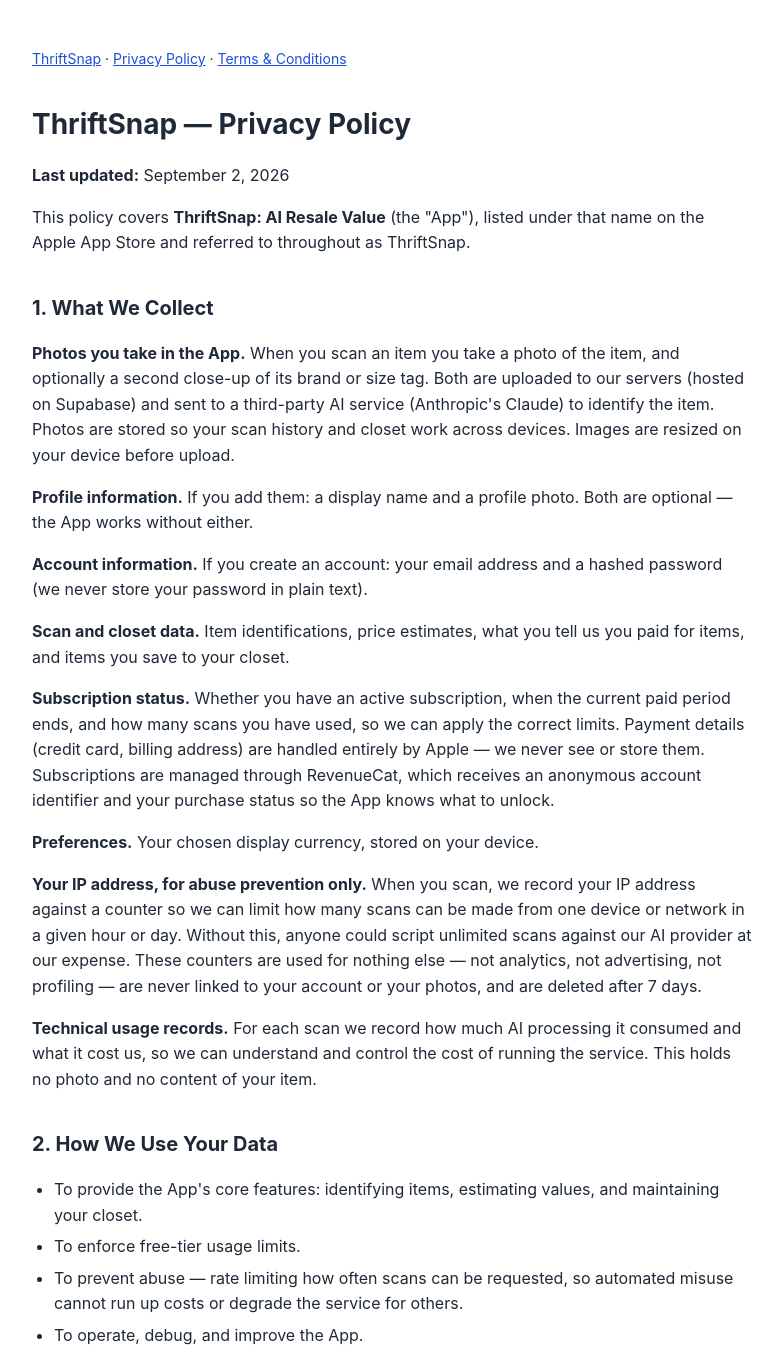
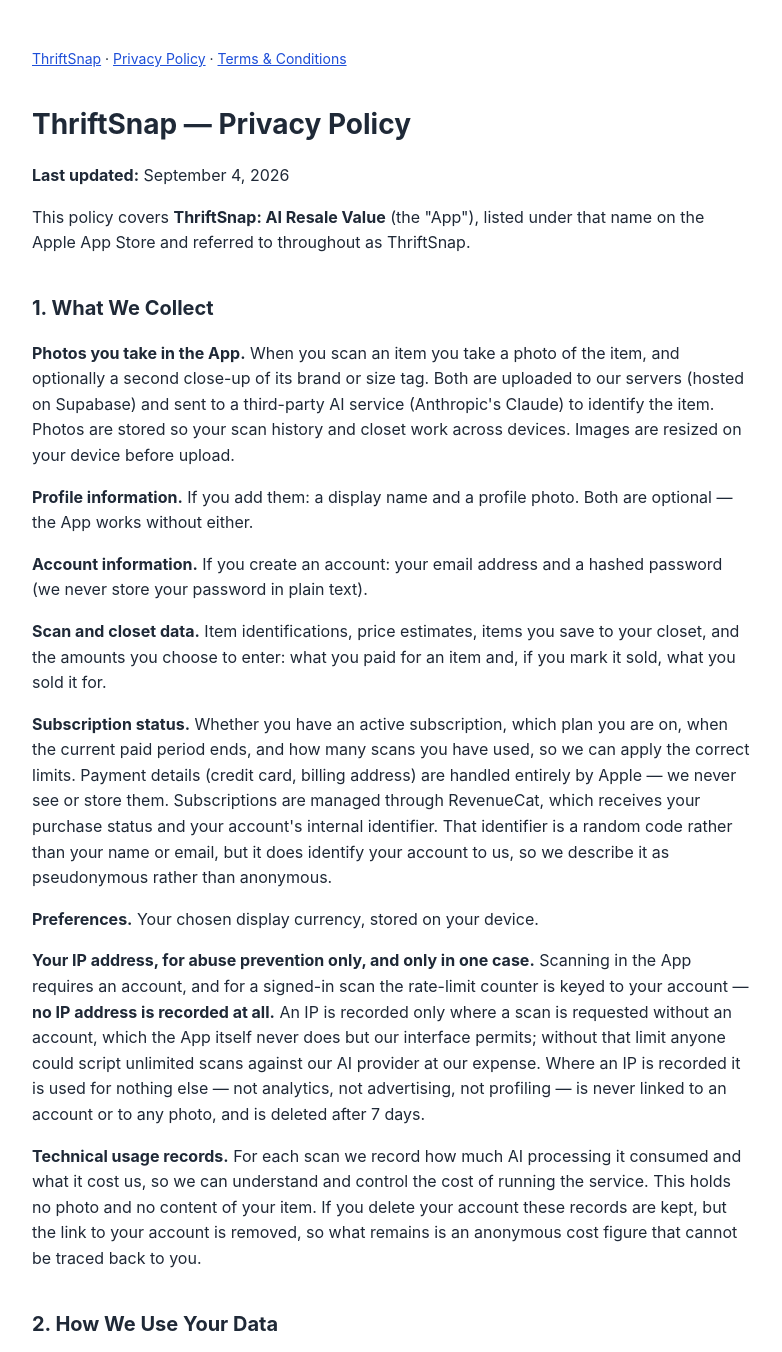
Before and after one commit to ThriftSnap/thriftsnap-legal, a plain HTML site: page privacy.html in a window 1280 px wide. Shown: the top 1352 px of the page, without its empty margins (248-1030 px from the left). Drawn offline with Linux system fonts and the light colour scheme.

Commit message:
Legal re-audit: fix truncated clause, correct RevenueCat and IP disclosures

```diff
--- a/privacy.html
+++ b/privacy.html
@@ -35,25 +35,25 @@
 <body>
 <div class="nav"><a href="index.html">ThriftSnap</a> · <a href="privacy.html">Privacy Policy</a> · <a href="terms.html">Terms &amp; Conditions</a></div>
 <h1>ThriftSnap — Privacy Policy</h1>
-<p><strong>Last updated:</strong> September 2, 2026</p>
+<p><strong>Last updated:</strong> September 4, 2026</p>
 <p>This policy covers <strong>ThriftSnap: AI Resale Value</strong> (the "App"), listed under that name on the Apple App Store and referred to throughout as ThriftSnap.</p>
 <h2>1. What We Collect</h2>
 <p><strong>Photos you take in the App.</strong> When you scan an item you take a photo of the item, and optionally a second close-up of its brand or size tag. Both are uploaded to our servers (hosted on Supabase) and sent to a third-party AI service (Anthropic's Claude) to identify the item. Photos are stored so your scan history and closet work across devices. Images are resized on your device before upload.</p>
 <p><strong>Profile information.</strong> If you add them: a display name and a profile photo. Both are optional — the App works without either.</p>
 <p><strong>Account information.</strong> If you create an account: your email address and a hashed password (we never store your password in plain text).</p>
-<p><strong>Scan and closet data.</strong> Item identifications, price estimates, what you tell us you paid for items, and items you save to your closet.</p>
-<p><strong>Subscription status.</strong> Whether you have an active subscription, when the current paid period ends, and how many scans you have used, so we can apply the correct limits. Payment details (credit card, billing address) are handled entirely by Apple — we never see or store them. Subscriptions are managed through RevenueCat, which receives an anonymous account identifier and your purchase status so the App knows what to unlock.</p>
+<p><strong>Scan and closet data.</strong> Item identifications, price estimates, items you save to your closet, and the amounts you choose to enter: what you paid for an item and, if you mark it sold, what you sold it for.</p>
+<p><strong>Subscription status.</strong> Whether you have an active subscription, which plan you are on, when the current paid period ends, and how many scans you have used, so we can apply the correct limits. Payment details (credit card, billing address) are handled entirely by Apple — we never see or store them. Subscriptions are managed through RevenueCat, which receives your purchase status and your account's internal identifier. That identifier is a random code rather than your name or email, but it does identify your account to us, so we describe it as pseudonymous rather than anonymous.</p>
 <p><strong>Preferences.</strong> Your chosen display currency, stored on your device.</p>
-<p><strong>Your IP address, for abuse prevention only.</strong> When you scan, we record your IP address against a counter so we can limit how many scans can be made from one device or network in a given hour or day. Without this, anyone could script unlimited scans against our AI provider at our expense. These counters are used for nothing else — not analytics, not advertising, not profiling — are never linked to your account or your photos, and are deleted after 7 days.</p>
-<p><strong>Technical usage records.</strong> For each scan we record how much AI processing it consumed and what it cost us, so we can understand and control the cost of running the service. This holds no photo and no content of your item.</p>
+<p><strong>Your IP address, for abuse prevention only, and only in one case.</strong> Scanning in the App requires an account, and for a signed-in scan the rate-limit counter is keyed to your account — <strong>no IP address is recorded at all.</strong> An IP is recorded only where a scan is requested without an account, which the App itself never does but our interface permits; without that limit anyone could script unlimited scans against our AI provider at our expense. Where an IP is recorded it is used for nothing else — not analytics, not advertising, not profiling — is never linked to an account or to any photo, and is deleted after 7 days.</p>
+<p><strong>Technical usage records.</strong> For each scan we record how much AI processing it consumed and what it cost us, so we can understand and control the cost of running the service. This holds no photo and no content of your item. If you delete your account these records are kept, but the link to your account is removed, so what remains is an anonymous cost figure that cannot be traced back to you.</p>
 <h2>2. How We Use Your Data</h2>
 <ul><li>To provide the App's core features: identifying items, estimating values, and maintaining your closet.</li><li>To enforce free-tier usage limits.</li><li>To prevent abuse — rate limiting how often scans can be requested, so automated misuse cannot run up costs or degrade the service for others.</li><li>To operate, debug, and improve the App.</li></ul>
 <p>We do <strong>not</strong> sell your personal data or use it for third-party advertising.</p>
 <h2>3. Third-Party Services We Share Data With</h2>
-<table><thead><tr><th>Service</th><th>What is shared</th><th>Why</th></tr></thead><tbody><tr><td>Supabase</td><td>Photos, account info, profile, scan/closet data</td><td>Database, storage, and login infrastructure</td></tr><tr><td>Anthropic (Claude AI)</td><td>Your item photo, and the tag close-up if you take one</td><td>AI identification and price estimation</td></tr><tr><td>eBay (Browse API)</td><td>Text search queries derived from your scans — never your photos or identity</td><td>Finding comparable listings for price estimates</td></tr><tr><td>Frankfurter (exchange rates)</td><td>Currency codes only (e.g. "USD to GBP") — no personal data</td><td>Converting displayed prices into your chosen currency</td></tr><tr><td>Apple</td><td>Subscription purchases</td><td>Payment processing</td></tr><tr><td>RevenueCat</td><td>An anonymous account identifier and your subscription status — never your email, photos or closet</td><td>Managing subscriptions and unlocking Pro features</td></tr></tbody></table>
+<table><thead><tr><th>Service</th><th>What is shared</th><th>Why</th></tr></thead><tbody><tr><td>Supabase</td><td>Photos, account info, profile, scan/closet data</td><td>Database, storage, and login infrastructure</td></tr><tr><td>Anthropic (Claude AI)</td><td>Your item photo, and the tag close-up if you take one</td><td>AI identification and price estimation</td></tr><tr><td>eBay (Browse API)</td><td>Text search queries derived from your scans — never your photos or identity</td><td>Finding comparable listings for price estimates</td></tr><tr><td>Frankfurter (exchange rates)</td><td>Currency codes only (e.g. "USD to GBP") — no personal data</td><td>Converting displayed prices into your chosen currency</td></tr><tr><td>Apple</td><td>Subscription purchases</td><td>Payment processing</td></tr><tr><td>RevenueCat</td><td>Your account's internal identifier (a random code, not your name or email) and your subscription status — never your email, photos or closet</td><td>Managing subscriptions and unlocking paid features</td></tr></tbody></table>
 <p>Each of these providers has its own privacy policy governing their handling of data.</p>
 <h2>4. Data Retention and Deletion</h2>
-<ul><li>Items you save to your closet are retained while your account is active.</li><li>Scans you do not save to your closet are deleted automatically, along with their photos, once they fall outside your recent scan history.</li><li>If your Pro subscription ends and your closet holds more items than the free tier allows, you choose which items to keep. Items you do not keep are permanently deleted.</li><li>Replacing your profile photo deletes the previous one.</li><li>You can delete your account at any time from Settings in the app. This permanently removes your profile, closet, scan history, scan photos and profile photo. You may also request deletion by contacting us at thriftsnapai@gmail.com, and we will delete your data within 30 days.</li><li>Scans taken without an account are not linked to you, and are deleted automatically, along with their photos, 14 days after they are made.</li><li>Abuse-prevention records containing IP addresses are deleted after 7 days.</li></ul>
+<ul><li>Items you save to your closet are retained while your account is active.</li><li>Scans you do not save to your closet are deleted automatically, along with their photos, once they fall outside your recent scan history.</li><li>If your Pro subscription ends and your closet holds more items than the free tier allows, you choose which items to keep. Items you do not keep are permanently deleted.</li><li>Replacing your profile photo deletes the previous one.</li><li>You can delete your account at any time from Settings in the app. This permanently removes your profile, closet, scan history, scan photos and profile photo. You may also request deletion by contacting us at thriftsnapai@gmail.com, and we will delete your data within 30 days.</li><li>Scans taken without an account are not linked to you, and are deleted automatically, along with their photos, 14 days after they are made.</li><li>Abuse-prevention records are deleted after 7 days. Those recorded against a signed-in account contain no IP address; see section 1.</li><li>Technical usage records (what a scan cost us to run) are retained, but on account deletion the link to your account is removed and only an anonymous cost figure remains.</li></ul>
 <h2>5. Security</h2>
 <p>Data is transmitted over encrypted connections (HTTPS). Your account data — closet, scan history, profile and subscription status — is protected by database row-level security, so only you can read or change your own records.</p>
 <p><strong>Please note how photos are stored.</strong> Uploaded photos (scan images and profile pictures) are held in public storage buckets. They are not listed anywhere and their web addresses contain long random identifiers that are impractical to guess, but they are <strong>not</strong> individually access-controlled: anyone who obtains a photo's exact URL can view it without signing in. Treat scanning as you would posting a photo to an unlisted link, and avoid capturing anything in frame you would not want seen that way.</p>
```
Also changed, not shown: terms.html (+4 -4 lines).
